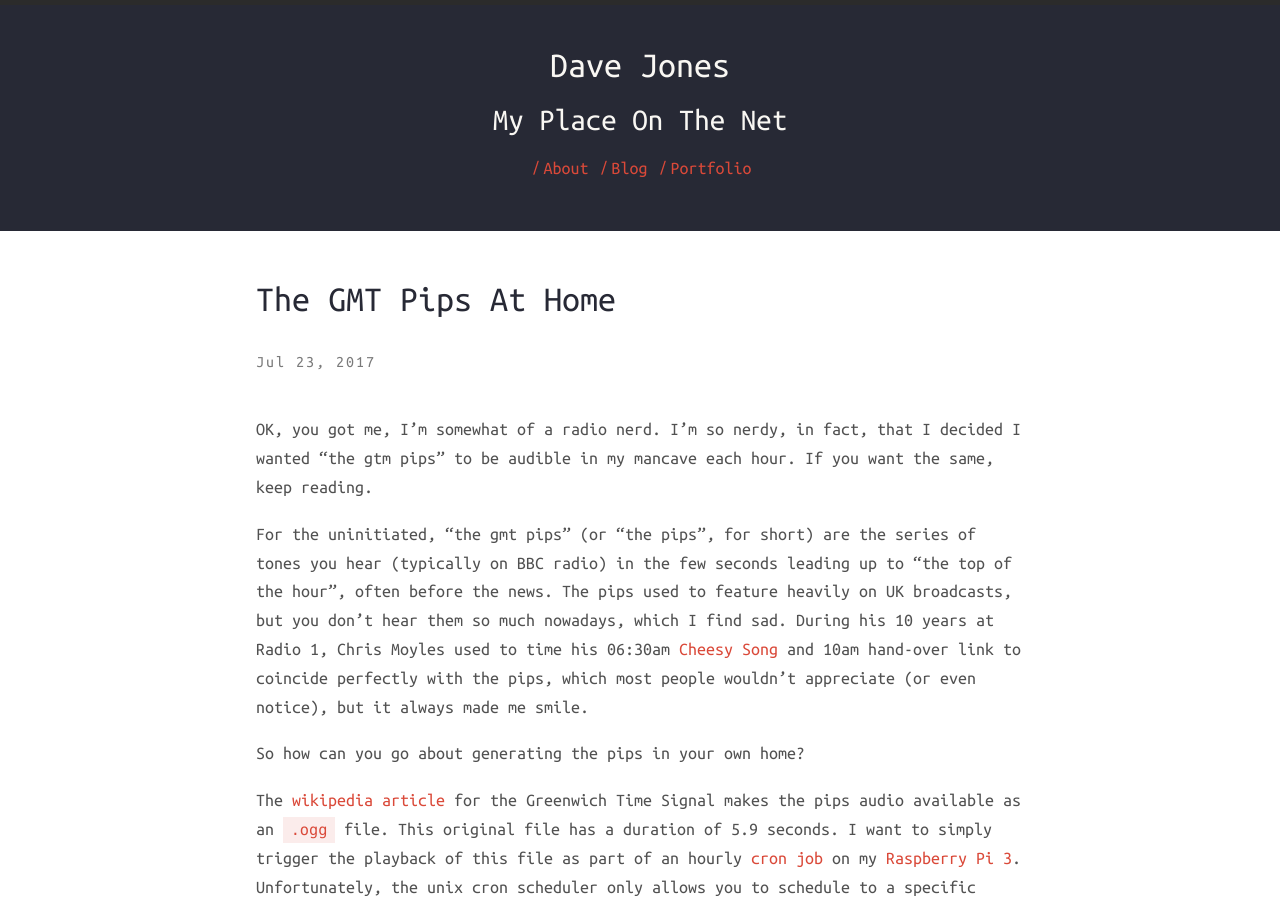
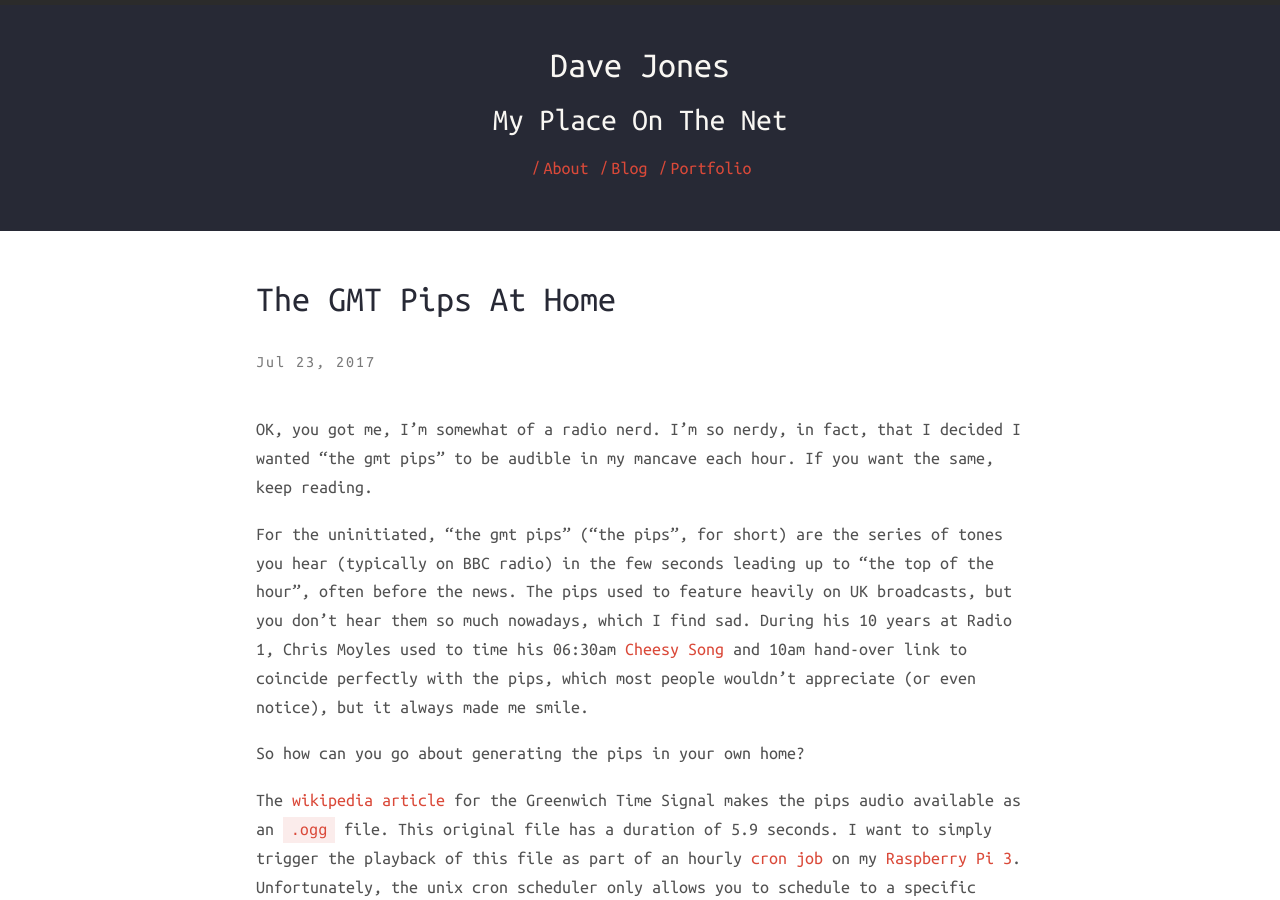
Before and after one commit to gayanvirajith/harmony, a Jekyll site: the page built from _posts/2017-07-23-the-gmt-pips.markdown, in a window 1280 px wide and 900 px high. Built offline with Jekyll 4.4.1, drawn with Linux system fonts in a browser that asks for light colours; nearby versions of some CDN libraries; comment, search, counter and statistics services are not loaded.

Commit message:
Fix typo and awkward wording

```diff
--- a/_posts/2017-07-23-the-gmt-pips.markdown
+++ b/_posts/2017-07-23-the-gmt-pips.markdown
@@ -5,9 +5,9 @@ date:   2017-7-23 16:00:00
 permalink: 'blog/the-gmt-pips'
 ---
 
-OK, you got me, I'm somewhat of a radio nerd. I'm so nerdy, in fact, that I decided I wanted "the gtm pips" to be audible in my mancave each hour. If you want the same, keep reading.
+OK, you got me, I'm somewhat of a radio nerd. I'm so nerdy, in fact, that I decided I wanted "the gmt pips" to be audible in my mancave each hour. If you want the same, keep reading.
 
-For the uninitiated, "the gmt pips" (or "the pips", for short) are the series of tones you hear (typically on BBC radio) in the few seconds leading up to "the top of the hour", often before the news. The pips used to feature heavily on UK broadcasts, but you don't hear them so much nowadays, which I find sad. During his 10 years at Radio 1, Chris Moyles used to time his 06:30am [Cheesy Song](https://www.youtube.com/watch?v=s_UL18EV6xY) and 10am hand-over link to coincide perfectly with the pips, which most people wouldn't appreciate (or even notice), but it always made me smile.
+For the uninitiated, "the gmt pips" ("the pips", for short) are the series of tones you hear (typically on BBC radio) in the few seconds leading up to "the top of the hour", often before the news. The pips used to feature heavily on UK broadcasts, but you don't hear them so much nowadays, which I find sad. During his 10 years at Radio 1, Chris Moyles used to time his 06:30am [Cheesy Song](https://www.youtube.com/watch?v=s_UL18EV6xY) and 10am hand-over link to coincide perfectly with the pips, which most people wouldn't appreciate (or even notice), but it always made me smile.
 
 So how can you go about generating the pips in your own home?
 
```
